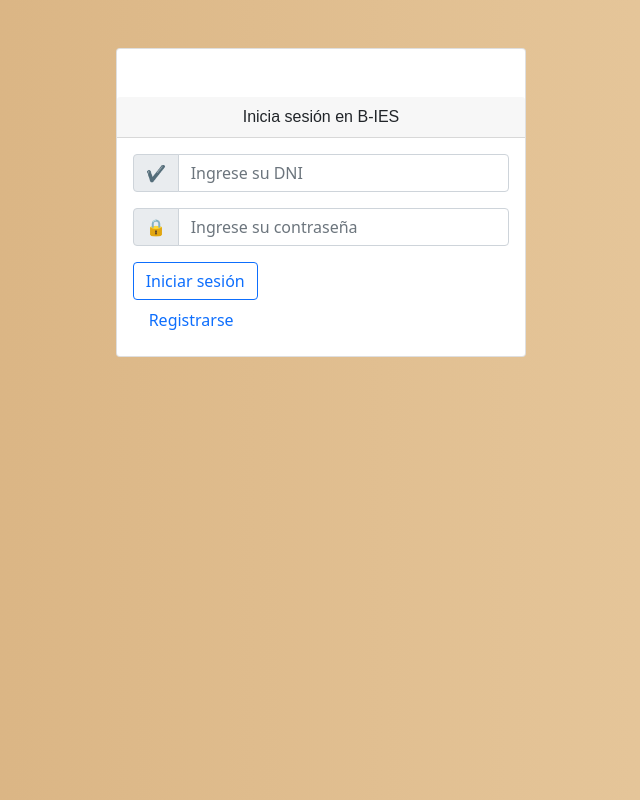
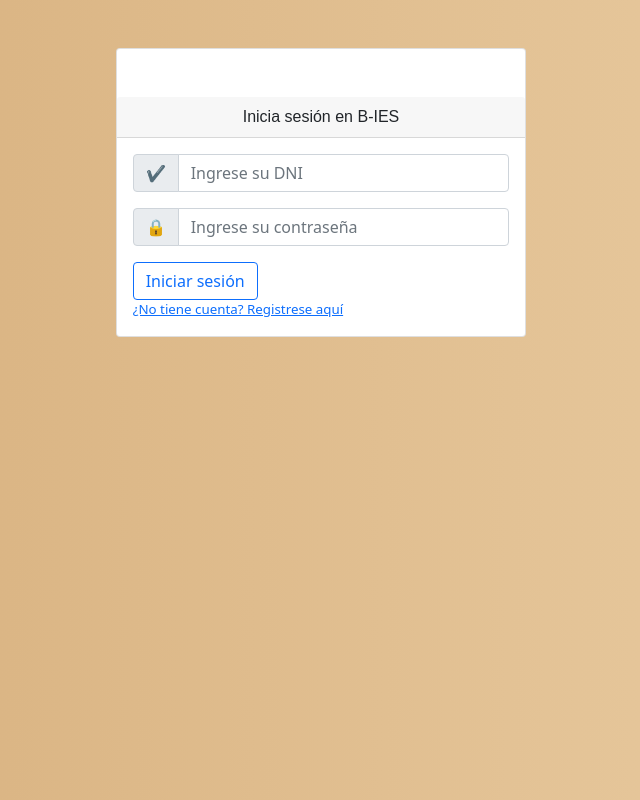
Before and after one commit to JuaniGreco/bies-react, a React (Create React App) app: page /Editar/1 in a window 1280 px wide. Shown: the whole page, without its empty margins (319-959 px from the left). Built offline with nearby package versions, Linux system fonts and the light colour scheme.

Commit message:
Crear usuario, modificaciones menores

```diff
--- a/src/App.js
+++ b/src/App.js
@@ -13,7 +13,6 @@
     setIdRol(estado)
   }
 
-  console.log("idrol", idRol);
   const project = () => {
     switch (idRol) {
       case 1: return <Abm />;
--- a/src/components/Abm.js
+++ b/src/components/Abm.js
@@ -5,7 +5,6 @@
 import { Link } from "react-router-dom";
 import Crear from "../components/Crear";
 import Editar from "../components/Editar";
-import CrearUsuario from "../components/CrearUsuario";
 import '../css/login.css';
 
 class Abm extends React.Component {
--- a/src/components/CrearUsuario.js
+++ b/src/components/CrearUsuario.js
@@ -43,6 +43,7 @@
             return false;
         }
         var datosEnviar = { nombre: nombre, dni: dni, clave: clave, email: email };
+        console.log(datosEnviar);
 
         fetch(apiCrearUsuario, {
             method: "POST",
@@ -65,7 +66,7 @@
 
         return (<div className="card">
             <div className="card-header">
-                Crear Estacionamiento
+                Registrarse
             </div>
             <div className="card-body">
                 <form onSubmit={this.enviarDatos} >
--- a/src/components/Estacionamiento.js
+++ b/src/components/Estacionamiento.js
@@ -1,6 +1,4 @@
 import React from 'react';
-
-import { Link } from "react-router-dom";
 import Api from "../servicios/Api";
 import '../css/login.css';
 
--- a/src/components/Login.jsx
+++ b/src/components/Login.jsx
@@ -96,12 +96,8 @@
                                             </Route>
                                         </Switch>
                                     </div>
-
-                                    <Link className="nav-item nav-link active " to={"/CrearUsuario"}>Registrarse</Link>
+                                    {<Link className="registrarse " to={"/CrearUsuario"}>¿No tiene cuenta? Registrese aquí</Link>}
                                 </Router>
-
-
-
                         </div>
                     </div>
                 </div>
--- a/src/css/login.css
+++ b/src/css/login.css
@@ -31,3 +31,9 @@
     background: linear-gradient(to left, #ED8F03, #FFB75E); /* W3C, IE 10+/ Edge, Firefox 16+, Chrome 26+, Opera 12+, Safari 7+ */
     font-family: fantasy;
 }
+
+.registrarse{
+    text-align: left;
+    display:grid;
+    font-size: smaller;
+}
```
